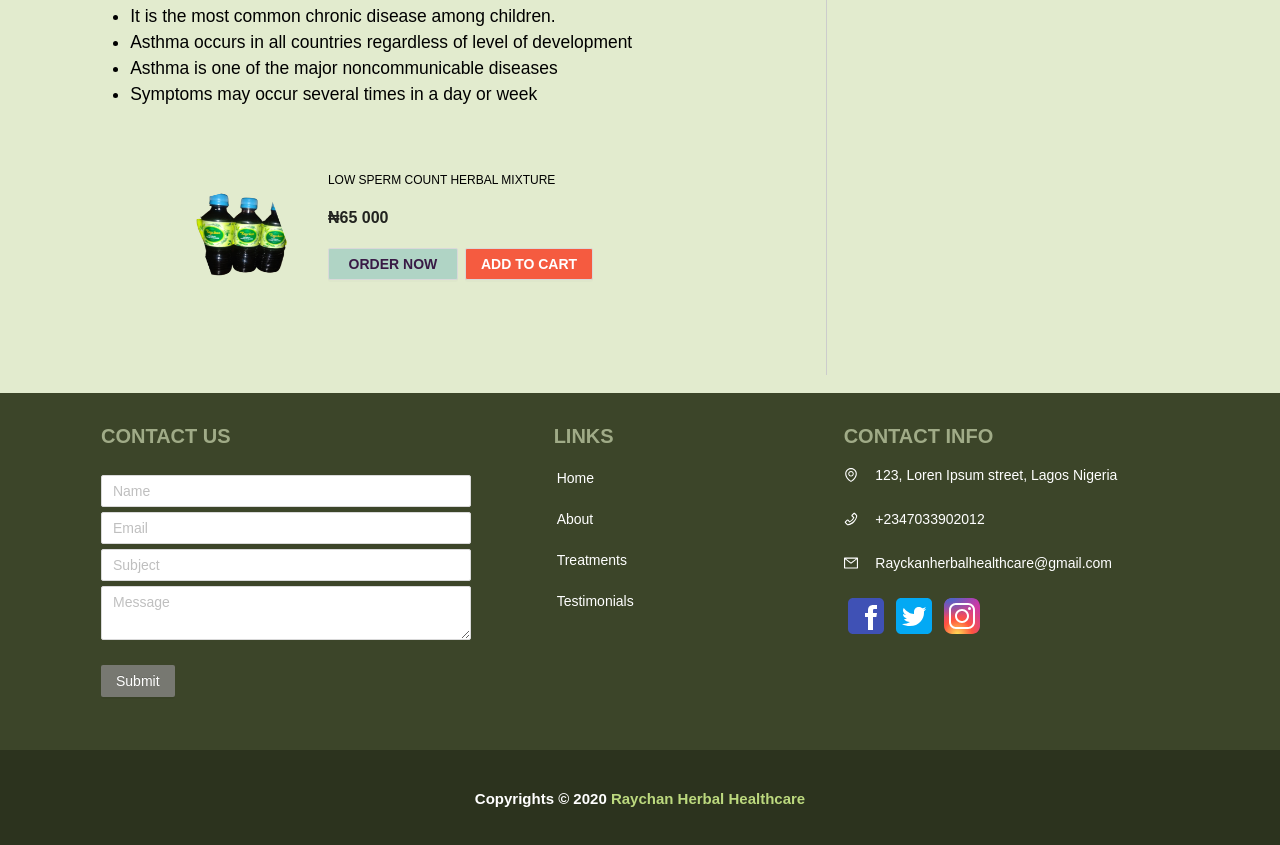
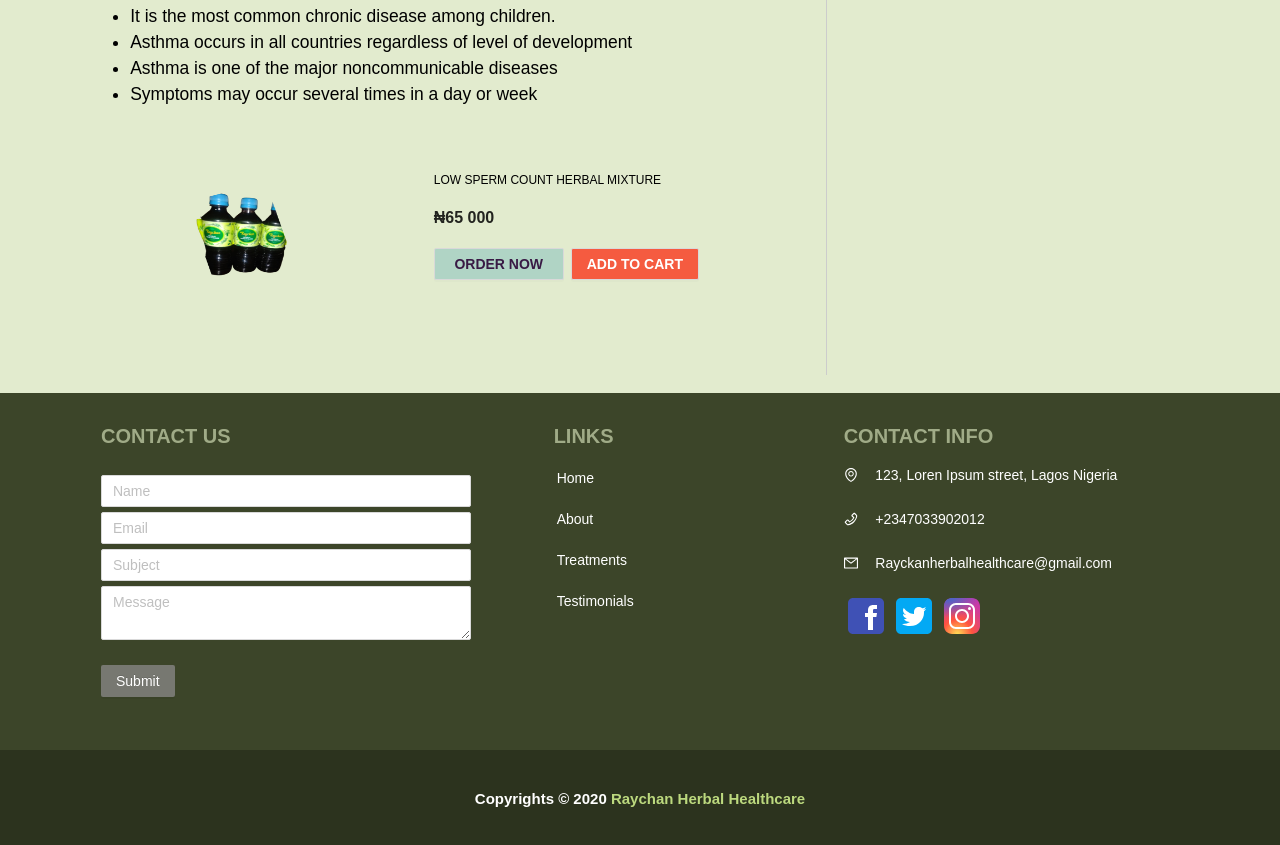
Before and after one commit to damigreen/raychan-frontend, a React (Create React App) app: page /asthma in a window 1280 px wide. Shown: the part 1100-1945 px from the top of the page. Built offline with nearby package versions, Linux system fonts and the light colour scheme.

Commit message:
Changed the layout of single disease

```diff
--- a/src/components/diseases and conditions/asthma/Asthma.js
+++ b/src/components/diseases and conditions/asthma/Asthma.js
@@ -85,13 +85,15 @@ handleAddToCart (e) {
                   <Col span={24}>
                           <Row>
                             <div id="cure-wrap">
-                              <Col span={12} xs={8} sm={4} xl={8} xxl={10}>
+                              <Col span={10} xs={8} sm={10} xl={12} lg={4} xxl={10}>
                                   <div className="cure-image">
                                     <img src={cureImage} alt="Diseases cure image" />
                                   </div>
 
                               </Col>
-                              <Col span={12} xs={8} sm={12} md={24} xl={16} xxl={14}>
+
+                              {/* <Col span={12} xs={8} sm={12} md={24} xl={14} xxl={14}> */}
+                              <Col span={12} sm={14} md={24} lg={12} xl={12}>
                                 <div className="cure-info">
                                   <div>
                                     <p className="cure-name overflow">LOW SPERM COUNT HERBAL MIXTURE</p>
@@ -100,8 +102,11 @@ handleAddToCart (e) {
                                   <p className="cure-quantity">
 
                                   </p>
-                                  <Button className="cure-btns" style={{backgroundColor: '#B0D4C5', color: "#391A45", fontWeight: "600", marginLeft: "none"}} href="#contact-form">ORDER NOW</Button>
-                                  <Button classname="cure-btns" style={{backgroundColor: '#F55B40', color: "#fff", fontWeight: "600"}} onClick={this.handleAddToCart}>ADD TO CART</Button>
+                                  {/* <div className="btn-wrap"> */}
+                                    <Button className="cure-btns" style={{backgroundColor: '#B0D4C5', color: "#391A45", fontWeight: "600", marginLeft: "none"}} href="#contact-form">ORDER NOW</Button>
+                                    <Button classname="cure-btns" style={{backgroundColor: '#F55B40', color: "#fff", fontWeight: "600"}} onClick={this.handleAddToCart}>ADD TO CART</Button>
+
+                                  {/* </div> */}
                                 </div>
                               </Col>
                             </div>
```
